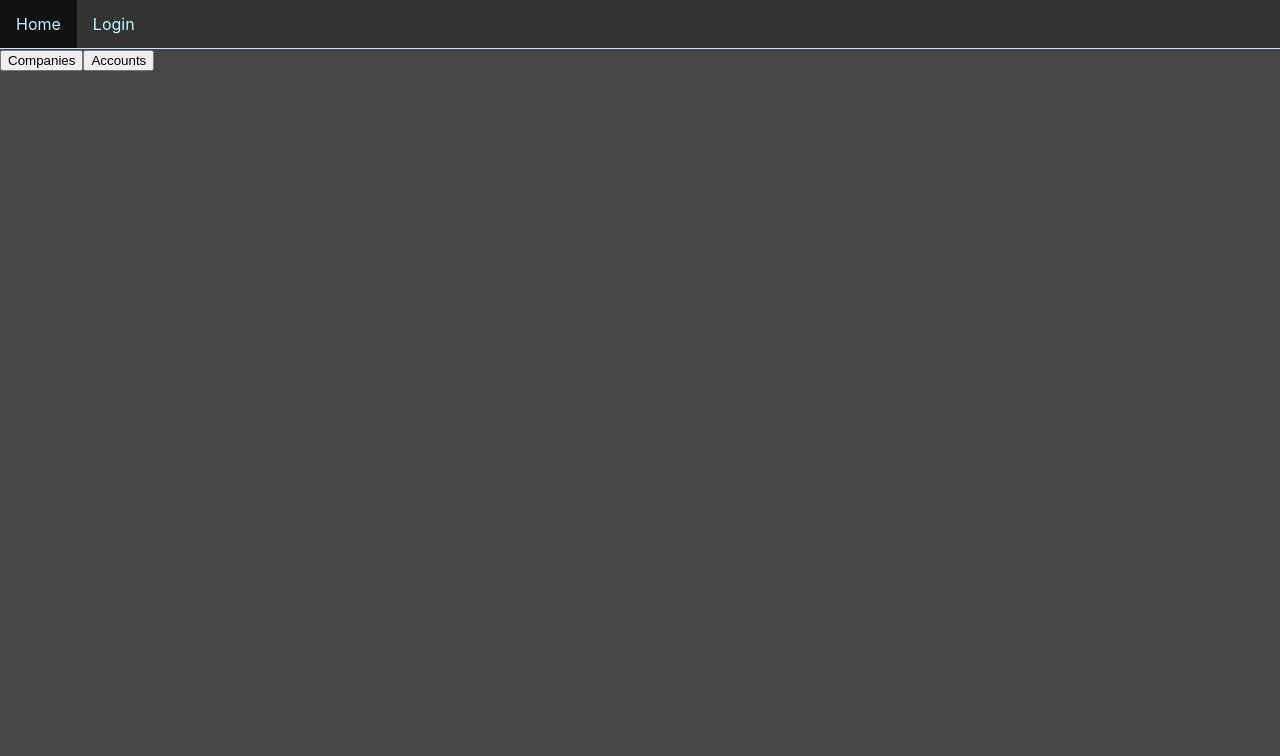
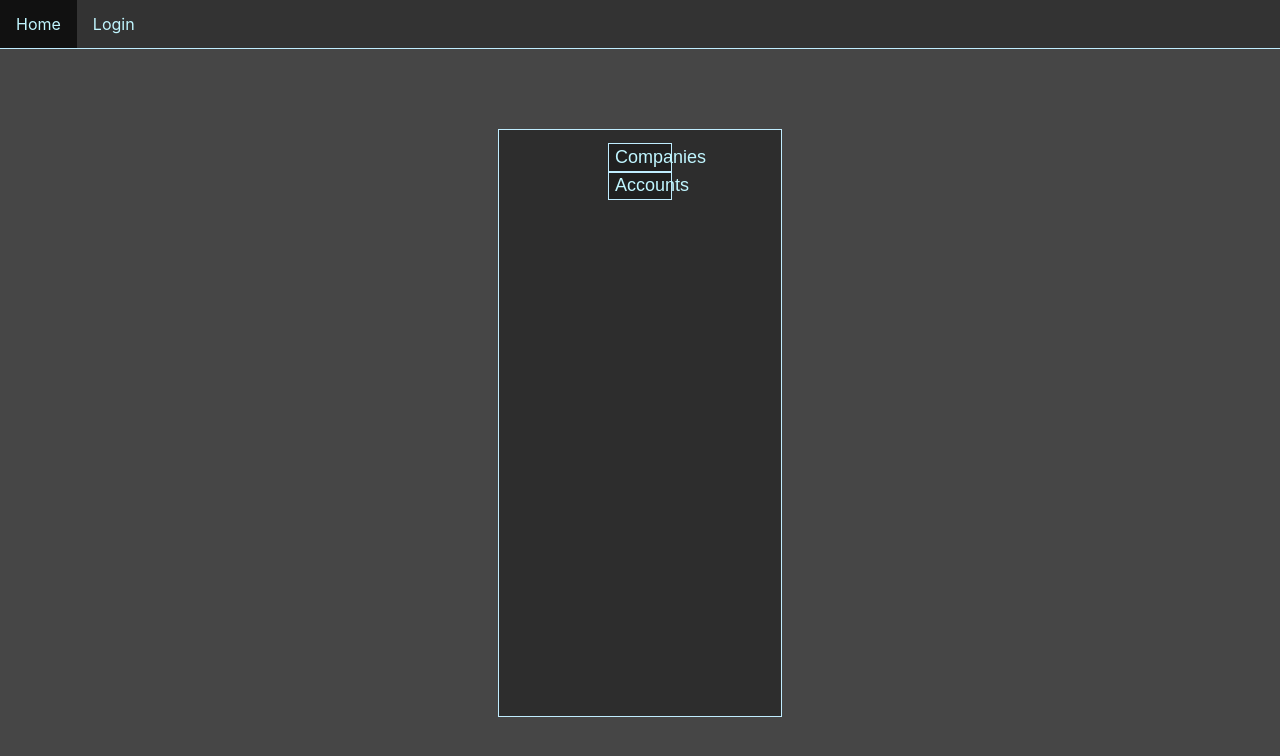
Before and after one commit to Leopold2020/CRM, a React (Create React App) app in the folder crm/: page /admin in a window 1280 px wide. Shown: the top 756 px of the page. Built offline with nearby package versions, Linux system fonts and the light colour scheme.

Commit message:
kommer inte ihåg vad jag gjorde

```diff
--- /dev/null
+++ b/crm/src/Components/AdminAccounts.css
@@ -0,0 +1,4 @@
+.account-content{
+  display: flex;
+  color: #c0f6ff;
+}
--- a/crm/src/Components/AdminAccounts.js
+++ b/crm/src/Components/AdminAccounts.js
@@ -1,5 +1,6 @@
 import { useState, useEffect } from "react";
 import Account from "./Account";
+import "./AdminAccounts.css";
 
 function AdminAccounts() {
   const [accounts, setAccounts] = useState([]);
@@ -23,7 +24,7 @@ function AdminAccounts() {
   return (
     <ul>
       {accounts.map((account) => (
-        <li>
+        <li className="account-content">
           <Account data={account} />
         </li>
       ))}
--- /dev/null
+++ b/crm/src/Pages/Admin.css
@@ -0,0 +1,32 @@
+.admin-form{
+  display: flex;
+  flex-direction: column;
+  align-items: center;
+  width: 20%;
+  height: 70vh;
+  margin: auto;
+  margin-top: 10vh;
+  padding: 1%;
+  border: solid 1px #c0edff;
+  background-color: rgba(20, 20, 20, 0.5);
+}
+
+.CompanyButton{
+  width: 25%;
+  height: 3.6vh;
+  border: solid 1px #c0edff;
+  background-color: rgba(20, 20, 20, 0.5);
+  color: #c0f6ff;
+  font-size: large;
+  cursor: pointer;
+}
+
+.AccountButton{
+  width: 25%;
+  height: 3.6vh;
+  border: solid 1px #c0edff;
+  background-color: rgba(20, 20, 20, 0.5);
+  color: #c0f6ff;
+  font-size: large;
+  cursor: pointer;
+}
--- a/crm/src/Pages/Admin.js
+++ b/crm/src/Pages/Admin.js
@@ -1,13 +1,15 @@
 import { useEffect, useState } from "react";
 import AdminCompanies from "../Components/AdminCompanies";
 import AdminAccounts from "../Components/AdminAccounts";
+import "./Admin.css";
 
 function Admin() {
   const [content, setContent] = useState([]);
 
   return (
-    <div>
+    <div className="admin-form">
       <button
+      className="CompanyButton"
         onClick={() => {
           setContent(<AdminCompanies />);
         }}
@@ -15,6 +17,7 @@ function Admin() {
         Companies
       </button>
       <button
+      className="AccountButton"
         onClick={() => {
           setContent(<AdminAccounts />);
         }}
--- a/crm/src/Pages/CreateItem.css
+++ b/crm/src/Pages/CreateItem.css
@@ -58,6 +58,7 @@
   padding: 0.5%;
   border: solid 1px #c0edff;
   background-color: rgba(20, 20, 20, 0.5);
+  color: #c0f6ff;
 }
 
 .detail-title{
--- a/crm/src/Pages/EditItem.js
+++ b/crm/src/Pages/EditItem.js
@@ -75,14 +75,14 @@ function EditItem() {
       </label>
       <label className="create-titles">
         Contact:
-        <input className="contact" type="text" name="phone" defaultValue={props.phone} />
-        <input className="contact" type="text" name="email" defaultValue={props.email} />
+        <input className="contact" type="text" name="phone" defaultValue={company.phone} />
+        <input className="contact" type="text" name="email" defaultValue={company.email} />
       </label>
       <label className="detail-title">
         Details:
         <textarea className="create-details" name="details" defaultValue={company.information} />
       </label>
-      <input type="submit" value="Submit" />
+      <input className="submit-button" type="submit" value="Submit" />
     </form>
   );
 }
```
Also changed, not shown: 1 other file (tests, documents, lock files or other folders).
